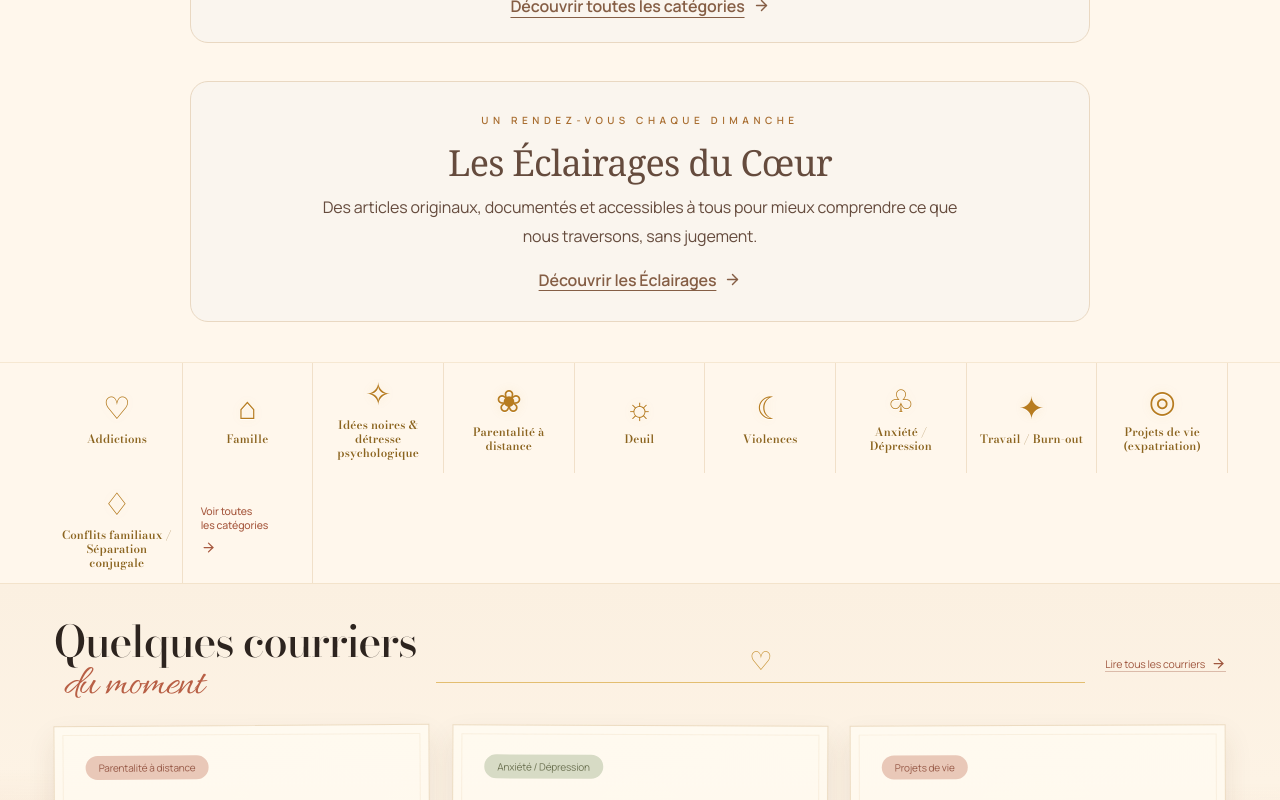
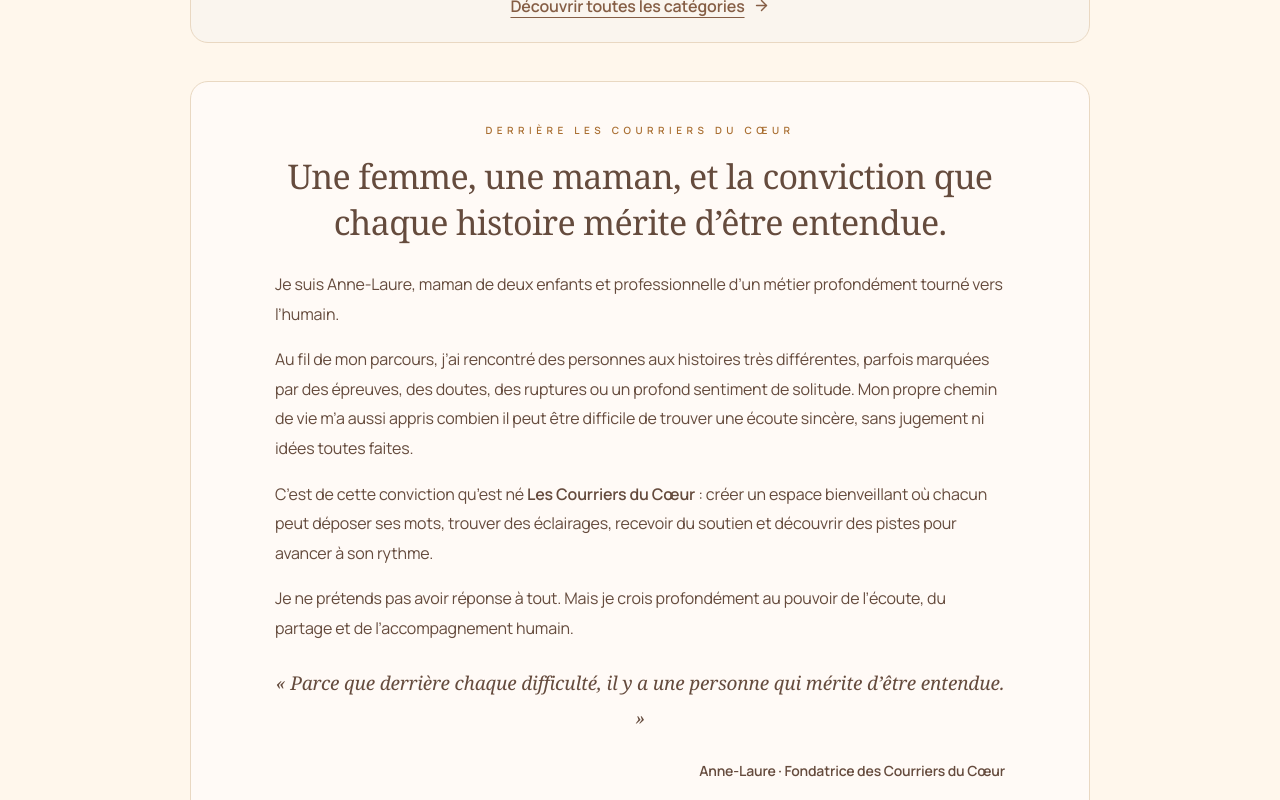
Before and after one commit to njyw4z5df6-debug/les-courriers-du-coeur, a React (Vite) app: page / in a window 1280 px wide. Shown: the part 960-1760 px from the top of the page. Built offline with nearby package versions, Linux system fonts and the light colour scheme; no server answers.

Commit message:
Ajouter une présentation personnelle de la fondatrice sur l'accueil

```diff
--- a/src/pages/HomePage.tsx
+++ b/src/pages/HomePage.tsx
@@ -43,6 +43,19 @@ export function HomePage() {
         <p style={{fontSize: 16, lineHeight: 1.85, maxWidth: 710, margin: '0 auto 14px', color: '#654b3d'}}>Besoin de parler, de se confier sans jugement ou de partager un témoignage ? Solitude, anxiété, dépression, deuil, parentalité à distance, séparation, conflits familiaux, addictions, épuisement au travail ou projets de vie : chacun peut trouver ici un espace d’écoute et de partage.</p>
         <p style={{fontSize: 16, lineHeight: 1.75, maxWidth: 680, margin: '0 auto 22px', color: '#654b3d'}}>Peu importe ce que vous traversez, il y a une place pour votre histoire ici. 💌</p>
         <a href="/#categories" style={{display: 'inline-flex', alignItems: 'center', gap: 8, color: '#855e45', fontWeight: 600, textDecoration: 'underline', textUnderlineOffset: 5}}>Découvrir toutes les catégories <ArrowRight size={17} /></a>
+      </section>
+
+      <section aria-labelledby="fondatrice-title" style={{maxWidth: 900, margin: '22px auto 38px', padding: 'clamp(24px, 5vw, 40px)', background: '#fffaf6', border: '1px solid #e9d8c2', borderRadius: 18}}>
+        <p className="cdc-eyebrow" style={{textAlign:'center'}}>DERRIÈRE LES COURRIERS DU CŒUR</p>
+        <h2 id="fondatrice-title" style={{fontFamily:'Georgia, serif',fontWeight:400,fontSize:'clamp(24px, 4vw, 34px)',lineHeight:1.35,color:'#654b3d',textAlign:'center',margin:'12px auto 24px',maxWidth:740}}>Une femme, une maman, et la conviction que chaque histoire mérite d’être entendue.</h2>
+        <div style={{fontSize:16,lineHeight:1.85,color:'#654b3d',maxWidth:730,margin:'0 auto'}}>
+          <p>Je suis Anne-Laure, maman de deux enfants et professionnelle d’un métier profondément tourné vers l’humain.</p>
+          <p>Au fil de mon parcours, j’ai rencontré des personnes aux histoires très différentes, parfois marquées par des épreuves, des doutes, des ruptures ou un profond sentiment de solitude. Mon propre chemin de vie m’a aussi appris combien il peut être difficile de trouver une écoute sincère, sans jugement ni idées toutes faites.</p>
+          <p>C’est de cette conviction qu’est né <strong>Les Courriers du Cœur</strong> : créer un espace bienveillant où chacun peut déposer ses mots, trouver des éclairages, recevoir du soutien et découvrir des pistes pour avancer à son rythme.</p>
+          <p>Je ne prétends pas avoir réponse à tout. Mais je crois profondément au pouvoir de l’écoute, du partage et de l’accompagnement humain.</p>
+          <p style={{fontFamily:'Georgia, serif',fontStyle:'italic',fontSize:19,textAlign:'center',margin:'22px auto'}}>« Parce que derrière chaque difficulté, il y a une personne qui mérite d’être entendue. »</p>
+          <p style={{textAlign:'right',fontSize:14,fontWeight:600,marginBottom:0}}>Anne-Laure · Fondatrice des Courriers du Cœur</p>
+        </div>
       </section>
 
       <section aria-labelledby="eclairages-home-title" style={{maxWidth: 900, margin: '28px auto 40px', padding: '30px 24px', background: '#faf5ee', border: '1px solid #e9d8c2', borderRadius: 18, textAlign: 'center'}}>
```
